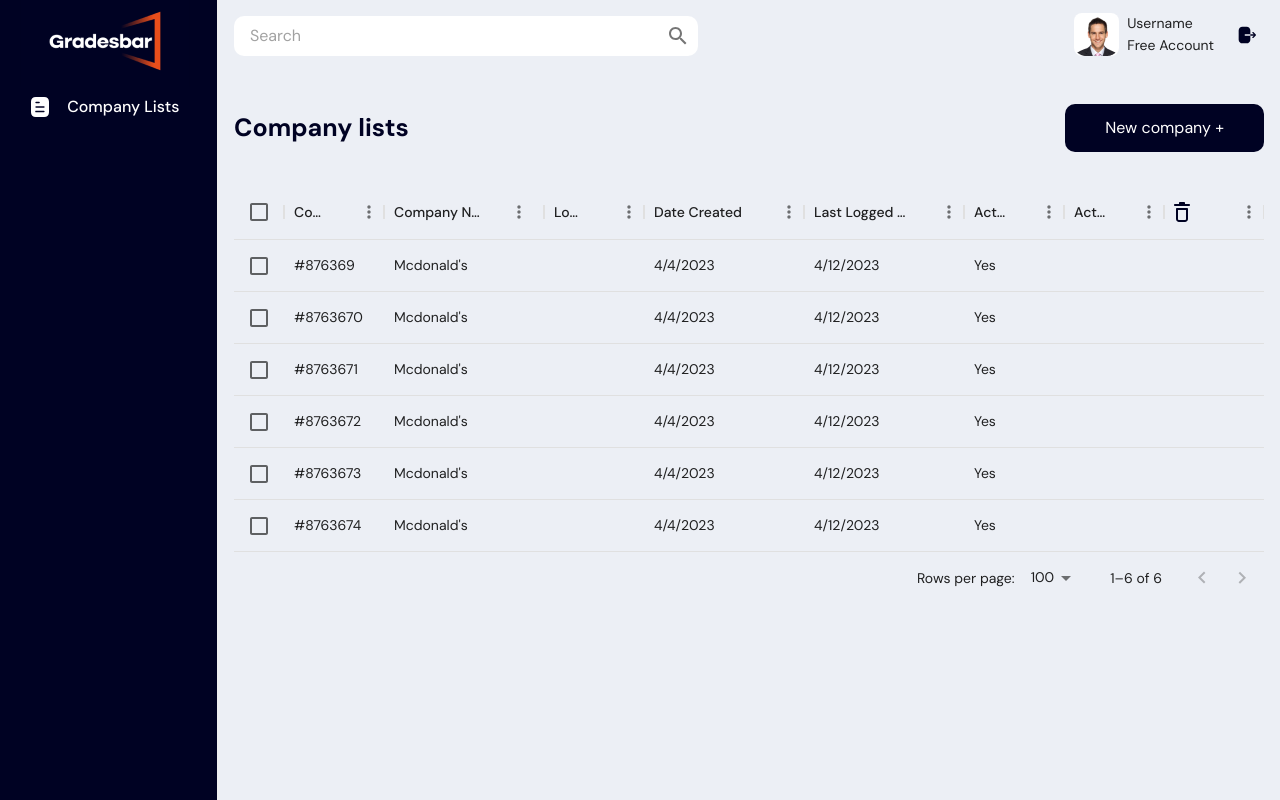
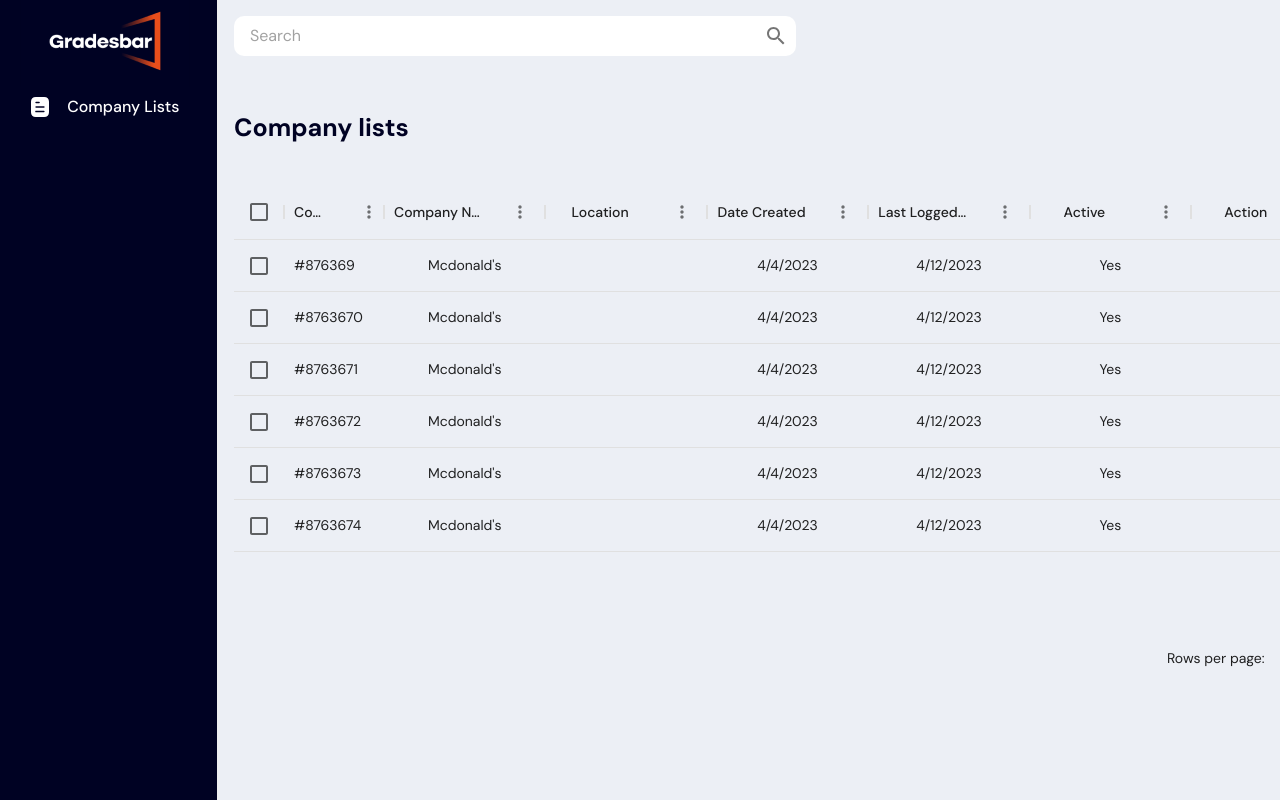
Before and after one commit to AmineElkhalidy/Marco-Dashboard, a React (Create React App) app: page /dashboard in a window 1280 px wide. Built offline with nearby package versions, Linux system fonts and the light colour scheme.

Commit message:
Data of the grid is displayed!

```diff
--- a/src/scenes/company/AddCompany.jsx
+++ b/src/scenes/company/AddCompany.jsx
@@ -99,16 +99,16 @@
       </AppBar>
       <SwipeableViews axis="x" index={value} onChangeIndex={handleChangeIndex}>
         <TabPanel value={value} index={0}>
-          <InitialInfo />
+          {/* <InitialInfo /> */}
         </TabPanel>
         <TabPanel value={value} index={1}>
-          <Contact />
+          {/* <Contact /> */}
         </TabPanel>
         <TabPanel value={value} index={2}>
-          <Media />
+          {/* <Media /> */}
         </TabPanel>
         <TabPanel value={value} index={3}>
-          <Reviews />
+          {/* <Reviews /> */}
         </TabPanel>
       </SwipeableViews>
     </Box>
@@ -448,11 +448,11 @@
         {/* Drawer tabs */}
         <FullWidthTabs />
 
-        {/* <Box width="100%">
+        <Box width="100%">
           <StepsProvider>
             <StepsBuilder setIsDrawerOpen={setIsDrawerOpen} />
           </StepsProvider>
-        </Box> */}
+        </Box>
       </Box>
     </Drawer>
   );
--- a/src/scenes/dashboard/index.jsx
+++ b/src/scenes/dashboard/index.jsx
@@ -8,7 +8,7 @@
 import InputBase from "@mui/material/InputBase";
 
 // DataGrid
-import { DataGrid, GridToolbar } from "@mui/x-data-grid";
+import { DataGrid } from "@mui/x-data-grid";
 
 // Icons
 import { Search } from "@mui/icons-material";
@@ -35,43 +35,58 @@
     {
       field: "companyName",
       headerName: "Company Name",
+      headerAlign: "center",
+      align: "center",
       flex: 1,
-      headerAlign: "center",
     },
     {
       field: "loaction",
       headerName: "Location",
+      flex: 1,
+      headerAlign: "center",
+      align: "center",
     },
     {
       field: "dateCreated",
       headerName: "Date Created",
       type: "date",
+      valueGetter: (params) => new Date(params.value),
       flex: 1,
-      valueGetter: (params) => new Date(params.value),
+      headerAlign: "center",
+      align: "center",
     },
     {
       field: "lastLoggedin",
       headerName: "Last Logged in",
       type: "date",
+      valueGetter: (params) => new Date(params.value),
       flex: 1,
-      valueGetter: (params) => new Date(params.value),
+      headerAlign: "center",
+      align: "center",
     },
     {
       field: "active",
       headerName: "Active",
+      flex: 1,
+      headerAlign: "center",
+      align: "center",
     },
     {
       field: "action",
       headerName: "Action",
+      flex: 1,
+      headerAlign: "center",
+      align: "center",
     },
     {
       field: "remove",
       headerName: "Remove",
       renderHeader: () => <Delete />,
+      flex: 1,
     },
   ];
   return (
-    <div className="w-full flex relative">
+    <div className="w-full flex relative overflow-hidden">
       <SideBar />
 
       {/* Content */}
@@ -141,6 +156,8 @@
 
         {/* Table */}
         <Box
+          width="100%"
+          height={500}
           marginX="1rem"
           sx={{
             "& .MuiDataGrid-root": {
@@ -151,7 +168,12 @@
             },
           }}
         >
-          <DataGrid checkboxSelection rows={companiesList} columns={columns} />
+          <DataGrid
+            sx={{ width: "100%", height: "100%" }}
+            checkboxSelection
+            columns={columns}
+            rows={companiesList}
+          />
         </Box>
 
         <AddCompany
```
